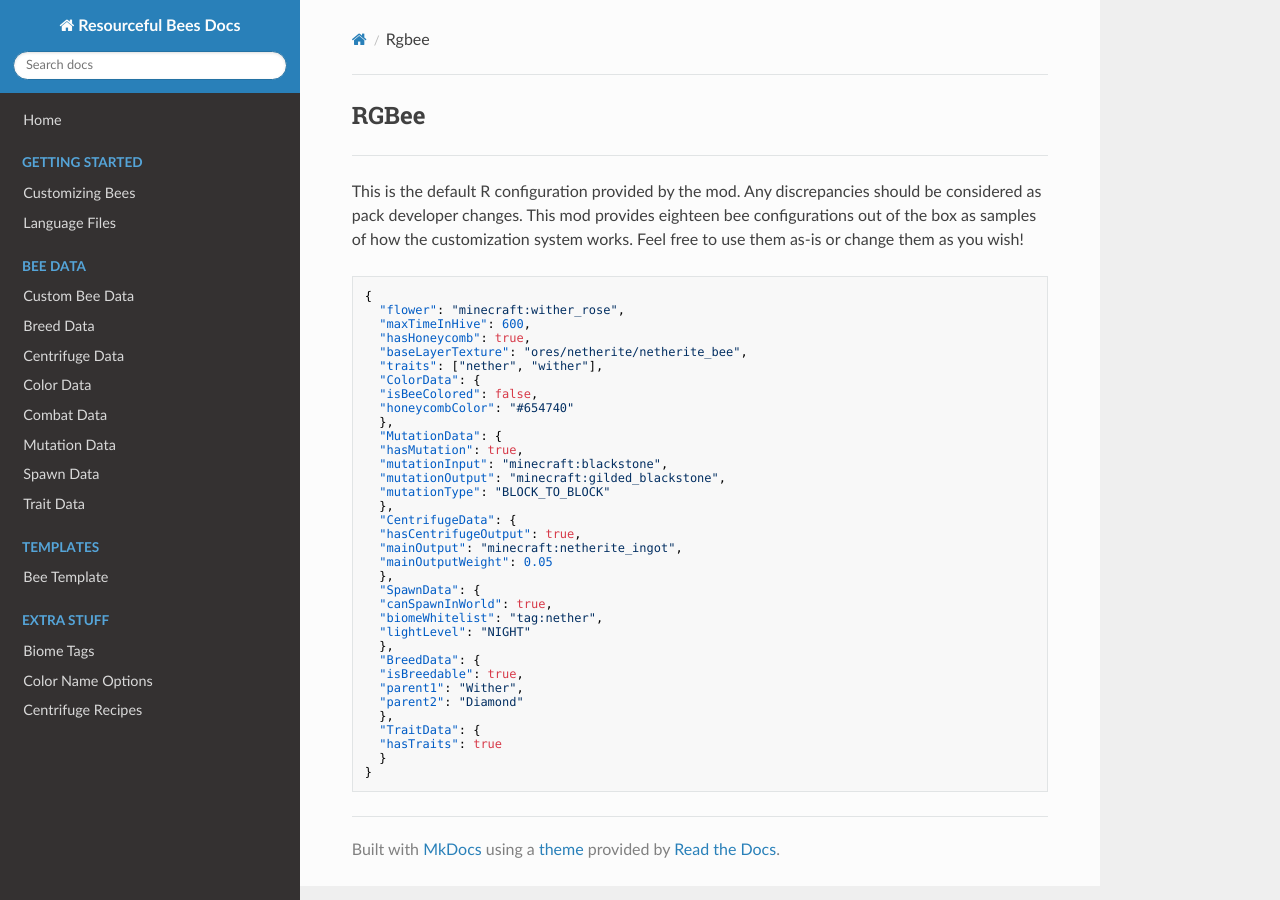
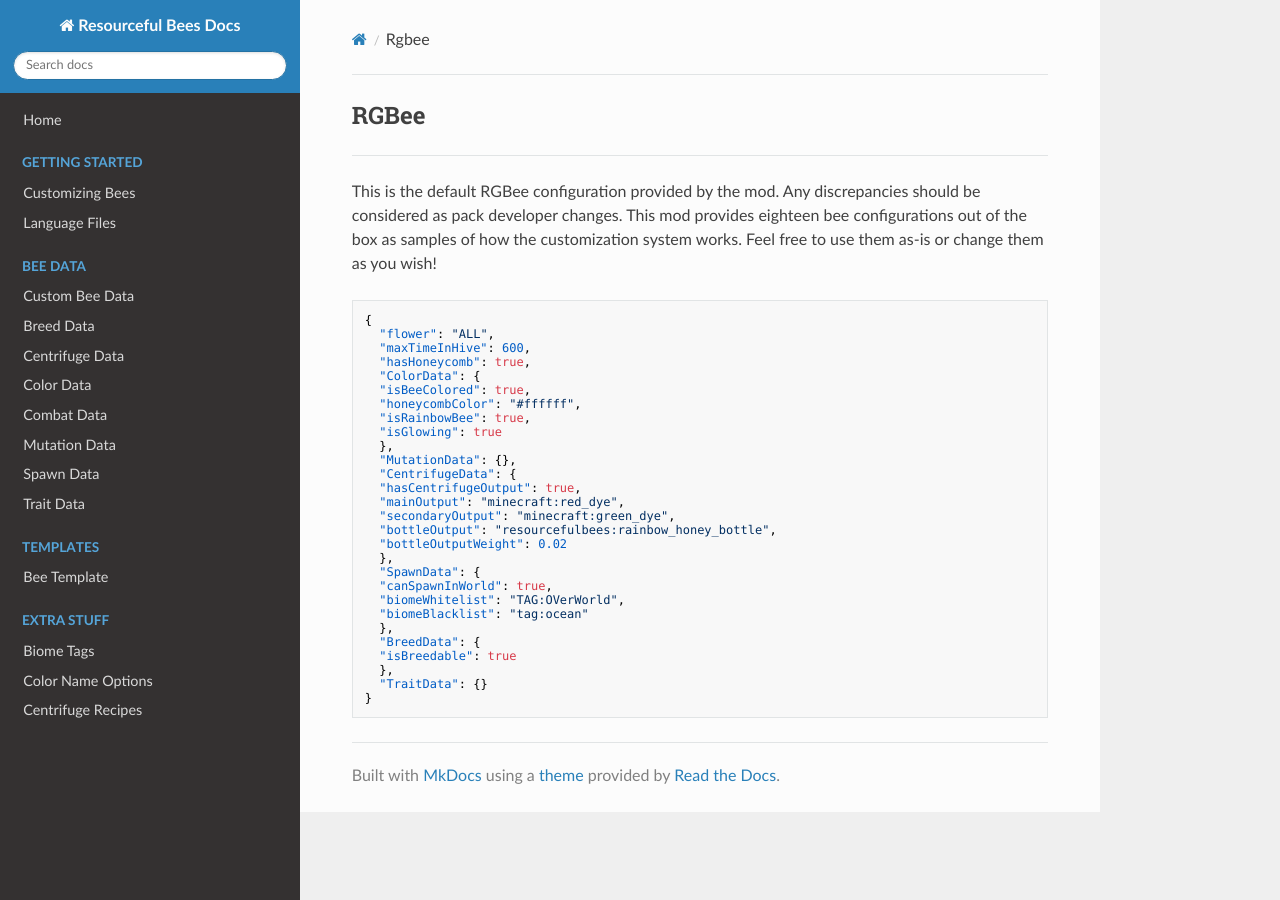
Before and after one commit to Team-Resourceful/ResourcefulBeesDocs, an MkDocs documentation site: the page built from docs/default_bees/rgbee.md, in a window 1280 px wide. Built offline with MkDocs 1.6.1, drawn with Linux system fonts in a browser that asks for light colours; nearby versions of some CDN libraries.

Commit message:
docs/default_bees/rgbee.md updated from https://stackedit.io/

````diff
--- a/docs/default_bees/rgbee.md
+++ b/docs/default_bees/rgbee.md
@@ -2,46 +2,39 @@
 
 ***
 
-This is the default R configuration provided by the mod. Any discrepancies should be considered as pack developer changes. This mod provides eighteen bee configurations out of the box as samples of how the customization system works. Feel free to use them as-is or change them as you wish!
+This is the default RGBee configuration provided by the mod. Any discrepancies should be considered as pack developer changes. This mod provides eighteen bee configurations out of the box as samples of how the customization system works. Feel free to use them as-is or change them as you wish!
 
 
 ```json
 {
-  "flower": "minecraft:wither_rose",
+  "flower": "ALL",
   "maxTimeInHive": 600,
   "hasHoneycomb": true,
-  "baseLayerTexture": "ores/netherite/netherite_bee",
-  "traits": ["nether", "wither"],
   "ColorData": {
-  "isBeeColored": false,
-  "honeycombColor": "#654740"
+  "isBeeColored": true,
+  "honeycombColor": "#ffffff",
+  "isRainbowBee": true,
+  "isGlowing": true
   },
-  "MutationData": {
-  "hasMutation": true,
-  "mutationInput": "minecraft:blackstone",
-  "mutationOutput": "minecraft:gilded_blackstone",
-  "mutationType": "BLOCK_TO_BLOCK"
-  },
+  "MutationData": {},
   "CentrifugeData": {
   "hasCentrifugeOutput": true,
-  "mainOutput": "minecraft:netherite_ingot",
-  "mainOutputWeight": 0.05
+  "mainOutput": "minecraft:red_dye",
+  "secondaryOutput": "minecraft:green_dye",
+  "bottleOutput": "resourcefulbees:rainbow_honey_bottle",
+  "bottleOutputWeight": 0.02
   },
   "SpawnData": {
   "canSpawnInWorld": true,
-  "biomeWhitelist": "tag:nether",
-  "lightLevel": "NIGHT"
+  "biomeWhitelist": "TAG:OVerWorld",
+  "biomeBlacklist": "tag:ocean"
   },
   "BreedData": {
-  "isBreedable": true,
-  "parent1": "Wither",
-  "parent2": "Diamond"
+  "isBreedable": true
   },
-  "TraitData": {
-  "hasTraits": true
-  }
+  "TraitData": {}
 }
 ```
 <!--stackedit_data:
-eyJoaXN0b3J5IjpbLTExNjYxODg1MzNdfQ==
+eyJoaXN0b3J5IjpbMjEyODI5MTQ3MF19
 -->
````
